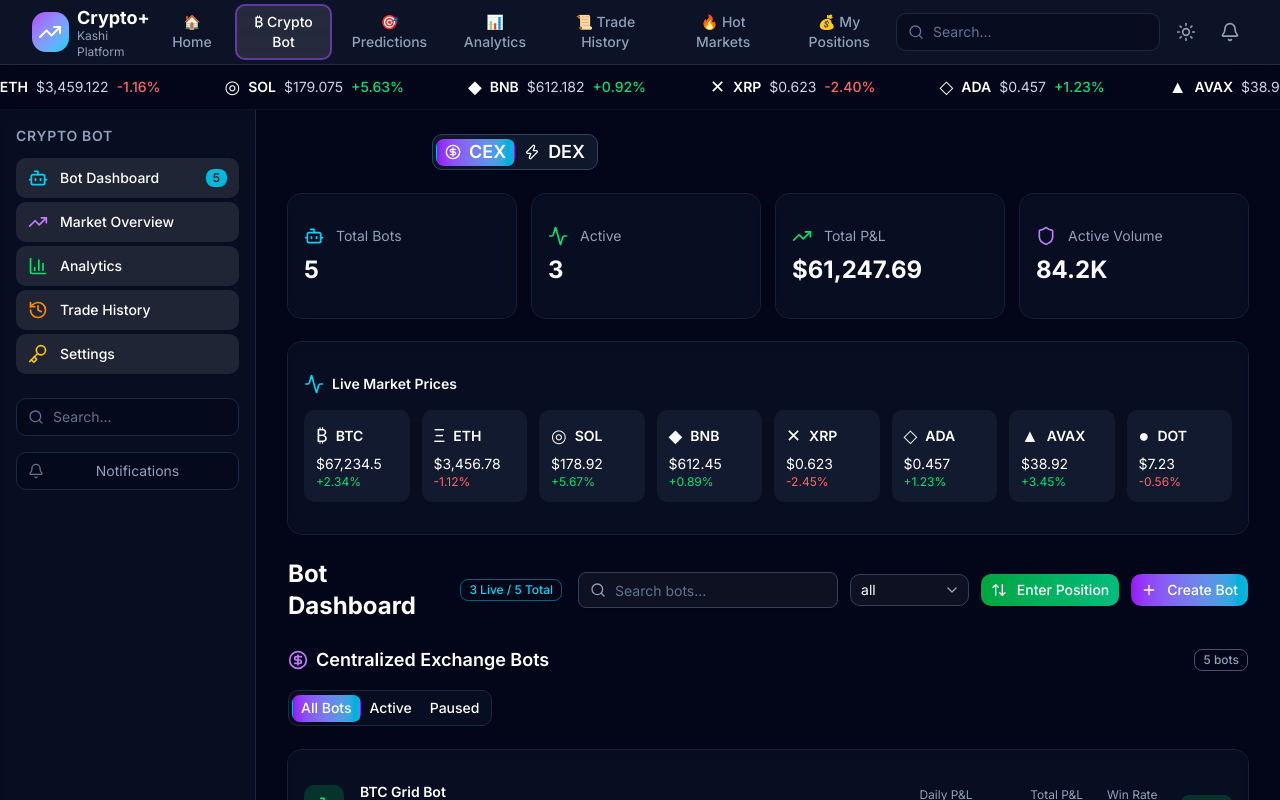
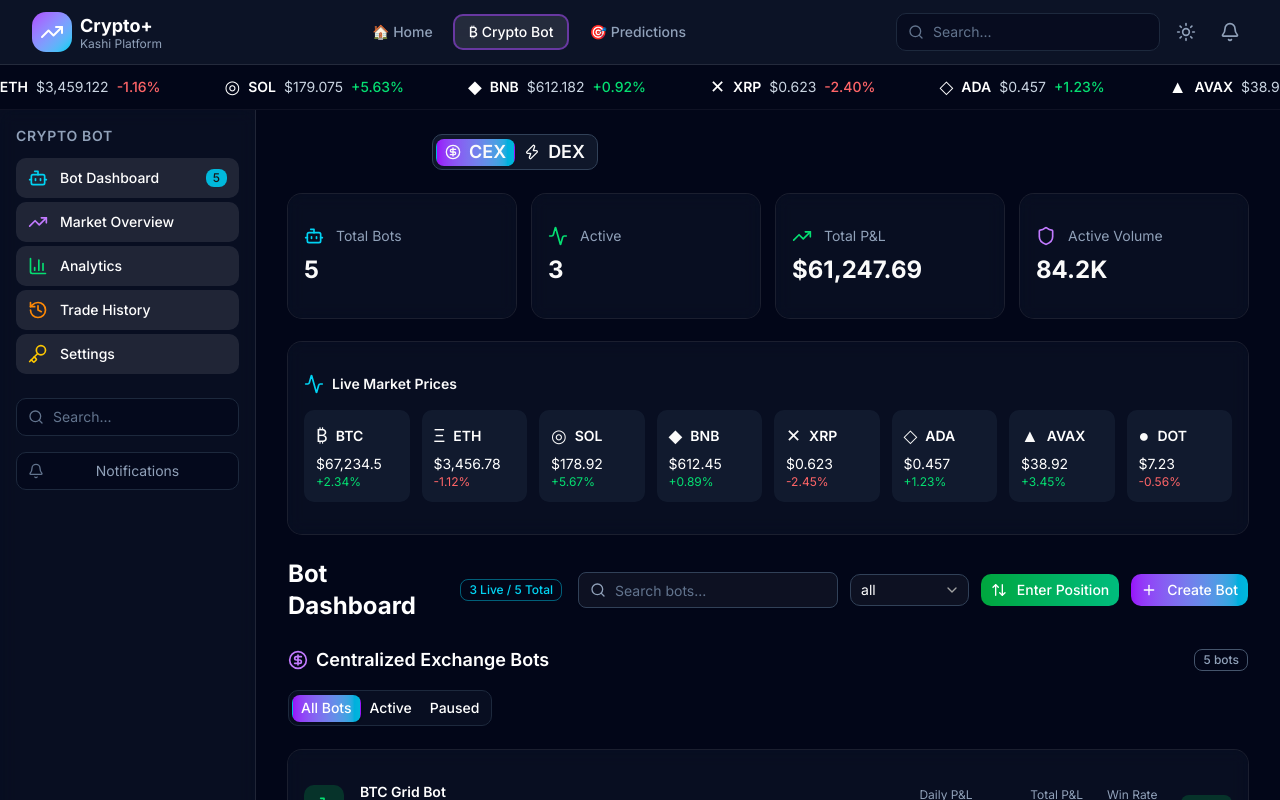
Before and after one commit to bobthebuilderagent/Crypto_Kashi_Bot, a Next.js app: page /crypto in a window 1280 px wide. Shown: the top 800 px of the page. Built offline with nearby package versions, Linux system fonts and the light colour scheme.

Commit message:
Updating nmore code tahts not fully working yet!

```diff
--- a/package.json
+++ b/package.json
@@ -10,12 +10,16 @@
   },
   "dependencies": {
     "@base-ui/react": "^1.4.1",
+    "@radix-ui/react-dialog": "^1.1.15",
+    "@radix-ui/react-slot": "^1.1.0",
     "class-variance-authority": "^0.7.1",
     "clsx": "^2.1.1",
     "date-fns": "^4.1.0",
     "framer-motion": "^12.38.0",
     "lightningcss": "^1.32.0",
-    "lucide-react": "^1.11.0",
+    "lucide-react": "^1.12.0",
+    "motion-dom": "^12.38.0",
+    "motion-utils": "^12.36.0",
     "next": "16.2.4",
     "react": "19.2.4",
     "react-day-picker": "^9.14.0",
--- a/src/app/crypto/analytics/page.tsx
+++ b/src/app/crypto/analytics/page.tsx
@@ -1,5 +1,7 @@
+"use client"
+
 import { AnalyticsPage } from "@/components/pages/AnalyticsPage"
 
-export default function AnalyticsPageRoute() {
+export default function AnalyticsPage() {
   return <AnalyticsPage />
 }
--- a/src/app/crypto/trade-history/page.tsx
+++ b/src/app/crypto/trade-history/page.tsx
@@ -1,5 +1,7 @@
+"use client"
+
 import { TradeHistoryPage } from "@/components/pages/TradeHistoryPage"
 
-export default function TradeHistoryRoute() {
+export default function TradeHistoryPage() {
   return <TradeHistoryPage />
 }
--- a/src/app/predictions/my-positions/page.tsx
+++ b/src/app/predictions/my-positions/page.tsx
@@ -1,5 +1,7 @@
+"use client"
+
 import { MyPositionsPage } from "@/components/pages/MyPositionsPage"
 
-export default function MyPositionsRoute() {
+export default function MyPositionsPage() {
   return <MyPositionsPage />
 }
--- a/src/components/Header.tsx
+++ b/src/components/Header.tsx
@@ -37,16 +37,12 @@ export function Header() {
           </div>
         </div>
 
-        {/* Desktop Navigation */}
+       {/* Desktop Navigation */}
         <nav className="hidden md:flex items-center gap-1">
           {([
             { label: "home", name: "🏠 Home" },
             { label: "crypto", name: "₿ Crypto Bot" },
             { label: "predictions", name: "🎯 Predictions" },
-            { label: "analytics", name: "📊 Analytics" },
-            { label: "trade-history", name: "📜 Trade History" },
-            { label: "hot-markets", name: "🔥 Hot Markets" },
-            { label: "my-positions", name: "💰 My Positions" },
           ] as const).map((s) => (
             <button
               key={s.label}
@@ -65,7 +61,6 @@ export function Header() {
                   transition={{ type: "spring", bounce: 0.2, duration: 0.6 }}
                 />
               )}
-              <span className="relative z-10"></span>
             </button>
           ))}
         </nav>
@@ -110,10 +105,6 @@ export function Header() {
               { label: "home", name: "🏠 Home" },
               { label: "crypto", name: "₿ Crypto Bot" },
               { label: "predictions", name: "🎯 Predictions" },
-              { label: "analytics", name: "📊 Analytics" },
-              { label: "trade-history", name: "📜 Trade History" },
-              { label: "hot-markets", name: "🔥 Hot Markets" },
-              { label: "my-positions", name: "💰 My Positions" },
             ] as const).map((s) => (
               <button
                 key={s.label}
--- a/src/components/Sidebar.tsx
+++ b/src/components/Sidebar.tsx
@@ -48,7 +48,19 @@ export function Sidebar({ activeSection }: { activeSection: 'crypto' | 'predicti
   const section = activeSection === 'crypto' ? cryptoSection : predictionsSection
 
   const handleNavClick = (path: string) => {
-    router.push(path)
+    // Map sidebar items to actual routes
+    const routeMap: Record<string, string> = {
+      'Bot Dashboard': '/crypto',
+      'Market Overview': '/crypto',
+      'Analytics': '/crypto/analytics',
+      'Trade History': '/crypto/trade-history',
+      'Settings': '/crypto',
+      'Market Feed': '/predictions',
+      'My Positions': '/predictions/my-positions',
+      'Upcoming Markets': '/predictions/hot-markets',
+      'Hot Markets': '/predictions/hot-markets',
+    }
+    router.push(routeMap[path] || `/${activeSection}`)
   }
 
   // Extract section from URL
@@ -67,7 +79,6 @@ export function Sidebar({ activeSection }: { activeSection: 'crypto' | 'predicti
         </h2>
         <nav className="space-y-1">
           {section.items.map((item, index) => {
-            // Determine if this item is active
             const cryptoActive = currentSection === 'crypto' &&
               (pathname === '/crypto' || pathname?.includes('/crypto')) &&
               ['Bot Dashboard', 'Market Overview', 'Analytics', 'Trade History', 'Settings'].includes(item.label)
@@ -102,7 +113,6 @@ export function Sidebar({ activeSection }: { activeSection: 'crypto' | 'predicti
         </nav>
       </div>
 
-      {/* Search Bar */}
       <div className="mt-6">
         <div className="relative">
           <Search className="absolute left-3 top-1/2 -translate-y-1/2 h-4 w-4 text-slate-500" />
@@ -114,7 +124,6 @@ export function Sidebar({ activeSection }: { activeSection: 'crypto' | 'predicti
         </div>
       </div>
 
-      {/* Quick Actions */}
       <div className="mt-4">
         <div className="relative">
           <Bell className="absolute left-3 top-1/2 -translate-y-1/2 h-4 w-4 text-slate-500" />
--- a/src/lib/settingsContext.ts
+++ b/src/lib/settingsContext.ts
@@ -111,7 +111,7 @@ interface SettingsContextType {
 
 export const SettingsContext = createContext<SettingsContextType>({} as SettingsContextType)
 
-// ─── Storage Helpers ─────────────────────────────────────────────────────────────────────
+// ─── Storage Helpers ─────────────────────────────────────────────────────────────
 const STORAGE_KEYS = {
   CEX: 'crypto_kashi_bot_cex_connections',
   DEX: 'crypto_kashi_bot_dex_connections',
@@ -135,7 +135,7 @@ function saveToStorage<T>(key: string, value: T): void {
   }
 }
 
-// ─── Provider ────────────────────────────────────────────────────────────────────────────
+// ─── Provider ──────────────────────────────────────────────────────────────────────
 export function SettingsProvider({ children }: { children: React.ReactNode }) {
   // CEX connections - persist to localStorage
   const [cexConnections, setCexConnections] = useState<CEXConnection[]>(
@@ -219,9 +219,9 @@ export function SettingsProvider({ children }: { children: React.ReactNode }) {
   }, [])
 
   return (
-    <SettingsContext.Provider value= {{
-    // CEX
-    cexConnections,
+    <SettingsContext.Provider value={{
+      // CEX
+      cexConnections,
       setCexConnections,
       addCexConnection,
       removeCexConnection,
@@ -240,10 +240,9 @@ export function SettingsProvider({ children }: { children: React.ReactNode }) {
       removePredictionPlatform,
       updatePredictionField,
       testPredictionConnection
-  }
-}
-  }>
-  </SettingsContext.Provider>
+    }}>
+      {children}
+    </SettingsContext.Provider>
   )
 }
 
```
Also changed, not shown: issues.txt, 1 other file (tests, documents, lock files or other folders).
